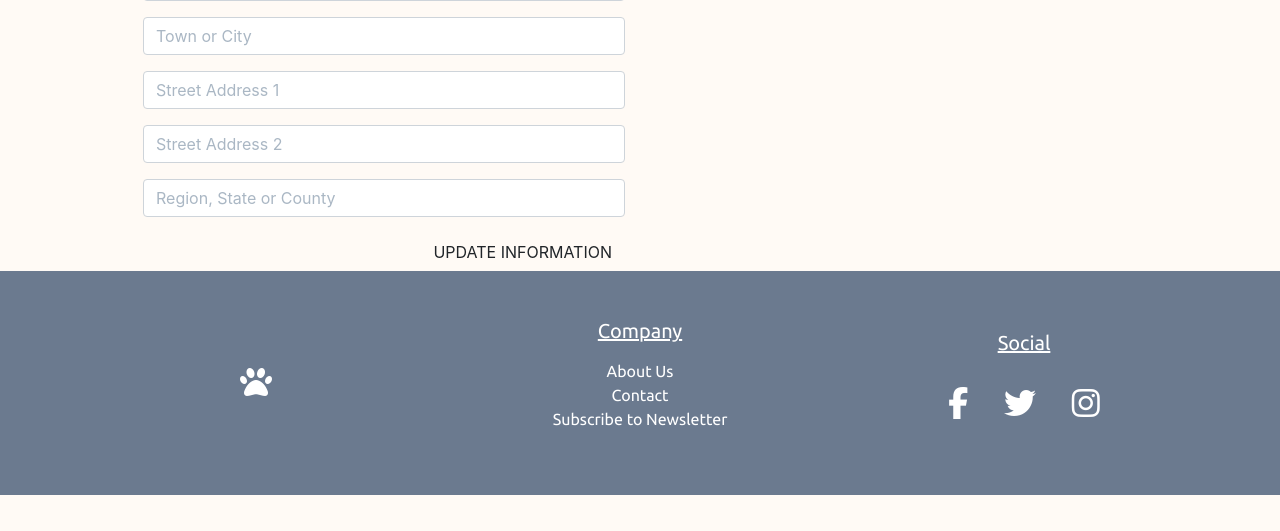
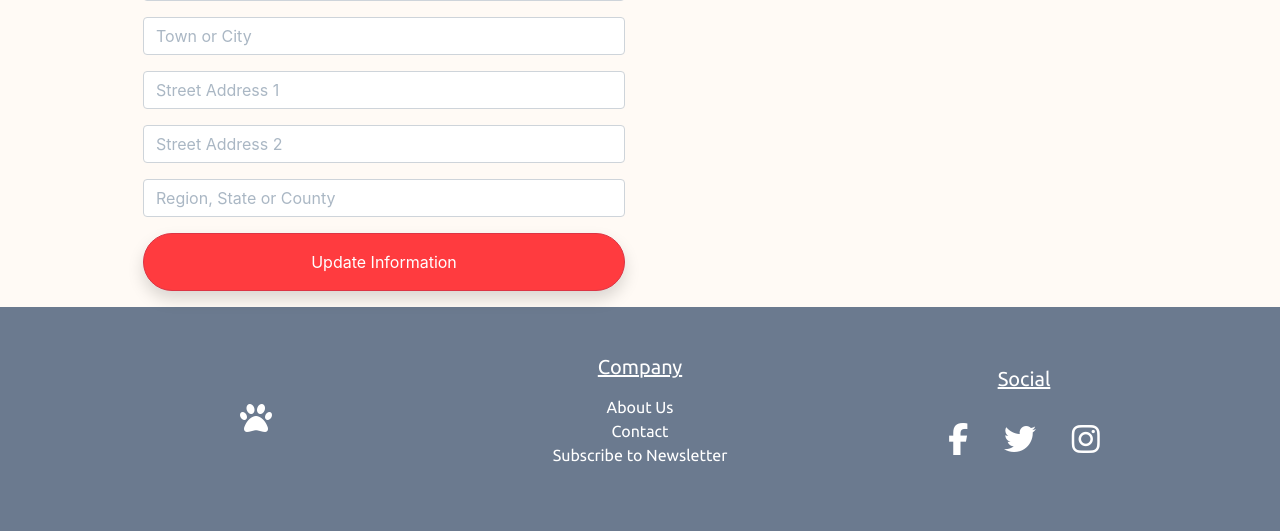
Before and after one commit to BradleyMurrell/dog-fitness-and-nutrition, a Django app: page /profile/ in a window 1280 px wide. Shown: the part 461-992 px from the top of the page. Before the commit the page ends 956 px from the top, so only its background shows below. Run offline with Django 4.2, Linux system fonts and the light colour scheme; the visitor is signed in with stand-in values (Sample User, id 1); data comes from the database, SQL or seed files in the repository; data that the repository does not hold is empty; some libraries are stand-ins or nearby versions.

Commit message:
Add style to profile page button

```diff
--- a/profiles/templates/profiles/profile.html
+++ b/profiles/templates/profiles/profile.html
@@ -29,7 +29,7 @@
                 <form class="mt-3" action="{% url 'profile' %}" method="POST" id="profile-update-form">
                     {% csrf_token %}
                     {{ form|crispy }}
-                    <button class="btn text-uppercase float-right">Update Information</button>
+                    <button class="btn btn-danger btn-block p-3 shadow rounded-pill my-3">Update Information</button>
                 </form>
             </div>
             <div class="col-12 col-lg-6">
```
